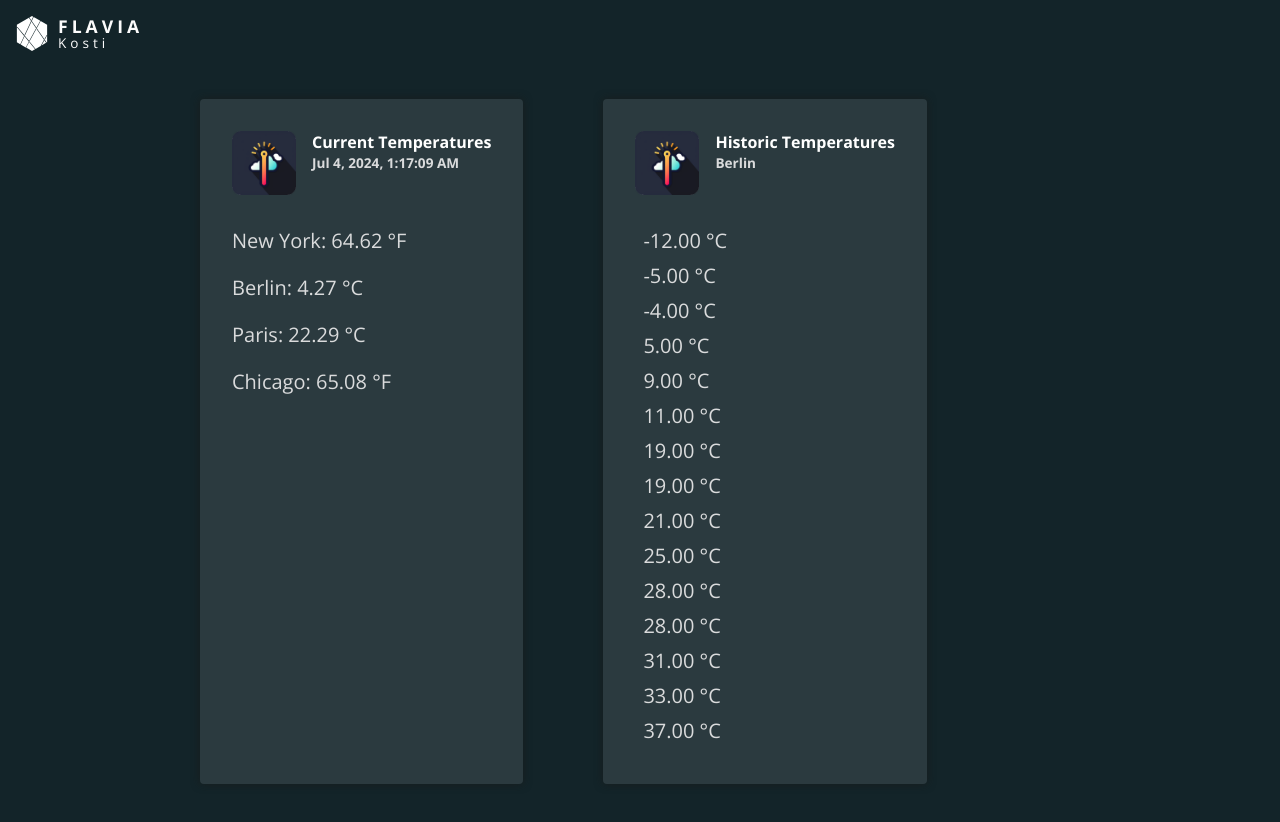
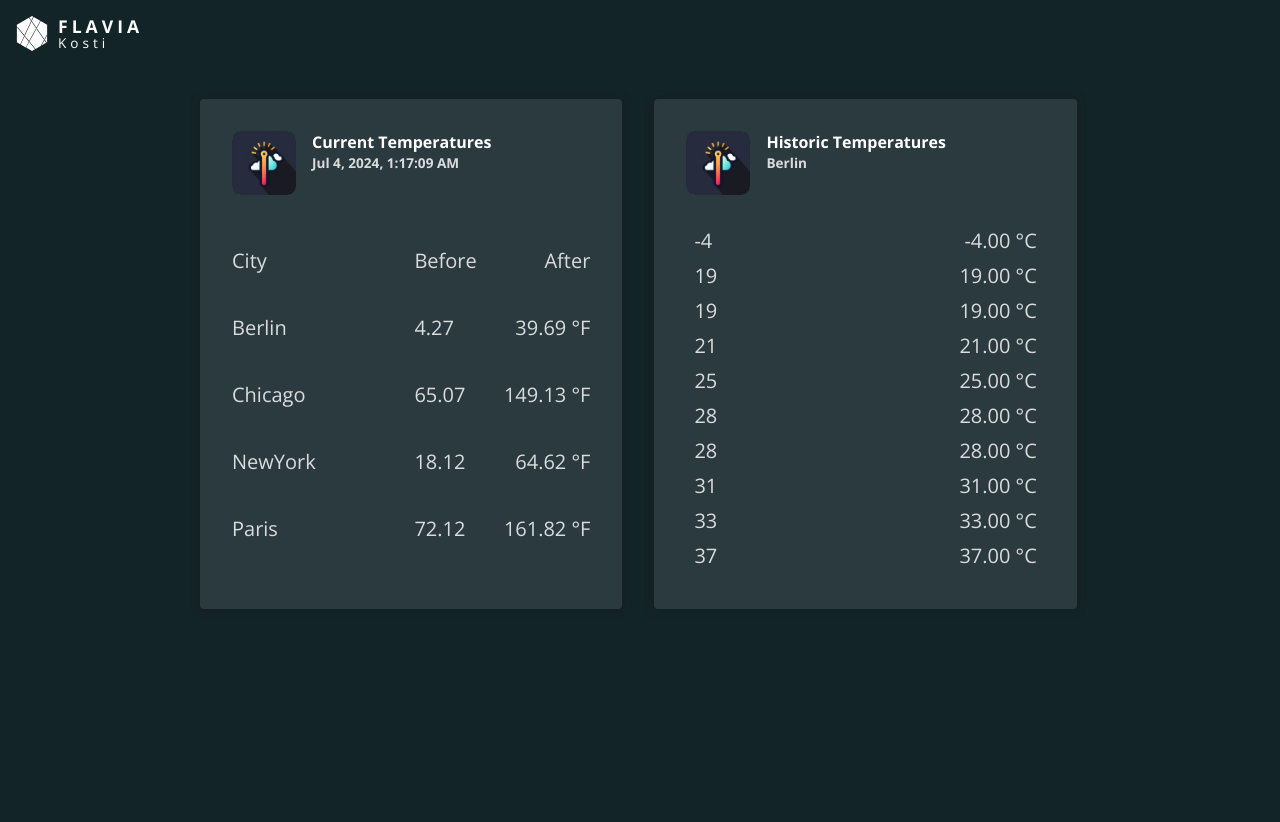
Before and after one commit to flavia3107/angular-pipes, an Angular app: page / in a window 1280 px wide. Shown: the top 822 px of the page. After the commit the page ends 800 px from the top, so only its background shows below. Built offline with nearby package versions, Linux system fonts and the light colour scheme.

Commit message:
Pipes: Clean Up

```diff
--- a/src/app/app.component.html
+++ b/src/app/app.component.html
@@ -16,10 +16,22 @@
         <p>{{ currentDate | date:'medium' }}</p>
       </div>
     </header>
-    <p>New York: {{ currentTemperatures.newYork | temp:'cel':'fah' }}</p>
-    <p>Berlin: {{ currentTemperatures.berlin | temp:'cel' }}</p>
-    <p>Paris: {{ currentTemperatures.paris | temp:'fah':'cel' }}</p>
-    <p>Chicago: {{ currentTemperatures.chicago | temp:'fah' }}</p>
+    <div class="item">
+      <span>City</span>
+      <p class="details">
+        <span>Before</span>
+        <span> After</span>
+      </p>
+    </div>
+    @for (item of currentTemperatures | keyvalue; track item.key) {
+    <div class="item">
+      <span>{{item.key}}</span>
+      <p class="details">
+        <span>{{item.value }}</span>
+        <span> {{ item.value | temp:'cel':'fah' }}</span>
+      </p>
+    </div>
+    }
   </article>
 
   <article class="temperatures">
@@ -32,7 +44,10 @@
     </header>
     <ul>
       @for (temperature of historicTemperatures; track temperature) {
-      <li (click)="onReset($index)">{{ temperature | temp:'cel' }}</li>
+      <li (click)="onReset($index)">
+        <span>{{ temperature }}</span>
+        <span>{{ temperature | temp:'cel' }}</span>
+      </li>
       }
     </ul>
   </article>
--- a/src/app/app.component.ts
+++ b/src/app/app.component.ts
@@ -1,5 +1,5 @@
 import { Component } from '@angular/core';
-import { DatePipe, DecimalPipe } from '@angular/common';
+import { DatePipe, DecimalPipe, KeyValuePipe } from '@angular/common';
 
 import { TemperaturePipe } from './temperature.pipe';
 import { SortPipe } from './sort.pipe';
@@ -8,29 +8,20 @@ import { SortPipe } from './sort.pipe';
   selector: 'app-root',
   standalone: true,
   templateUrl: './app.component.html',
-  imports: [DatePipe, DecimalPipe, TemperaturePipe, SortPipe]
+  imports: [DatePipe, DecimalPipe, TemperaturePipe, SortPipe, KeyValuePipe]
 })
 export class AppComponent {
   currentDate = new Date();
   currentTemperatures = {
-    berlin: 4.2749812,
-    newYork: 18.1214,
-    paris: 72.1209001,
-    chicago: 65.0775238,
+    berlin: 4.27,
+    newYork: 18.12,
+    paris: 72.12,
+    chicago: 65.07,
   };
 
-  historicTemperatures = [
-    25, 37, 19, -4, 28, 21, 19, 28, 33, 31, 9, 11, 5, -12, -5,
-  ];
-
-  constructor() {
-    this.historicTemperatures.sort((a, b) => a > b ? 1 : -1);
-  }
+  historicTemperatures = ([25, 37, 19, -4, 28, 21, 19, 28, 33, 31]).sort((a, b) => a > b ? 1 : -1);
 
   onReset(index: number) {
     this.historicTemperatures[index] = 18;
-    // const newTemps = [...this.historicTemperatures]
-    // newTemps[index] = 18;
-    // this.historicTemperatures = newTemps;
   }
 }
--- a/src/styles.css
+++ b/src/styles.css
@@ -18,7 +18,7 @@ body {
 
 main {
   display: flex;
-  gap: 5rem;
+  gap: 2rem;
   margin: 3rem auto;
   max-width: 55rem;
 }
@@ -29,6 +29,7 @@ main {
   background: #2b3a3f;
   font-size: 1.25rem;
   box-shadow: 0 0 8px rgba(25, 25, 24, 0.7);
+  width: 48%;
 }
 
 .temperatures header {
@@ -64,6 +65,24 @@ main {
 
 .temperatures li {
   margin: 0.5rem;
+  cursor: pointer;
+}
+
+.item,
+li {
+  display: flex;
+  justify-content: space-between;
+  align-items: center;
+}
+
+span {
+  text-transform: capitalize;
+}
+
+.details {
+  display: flex;
+  width: 11rem;
+  justify-content: space-between;
 }
 
 .logo {
```
Also changed, not shown: src/assets/old.png (added).
